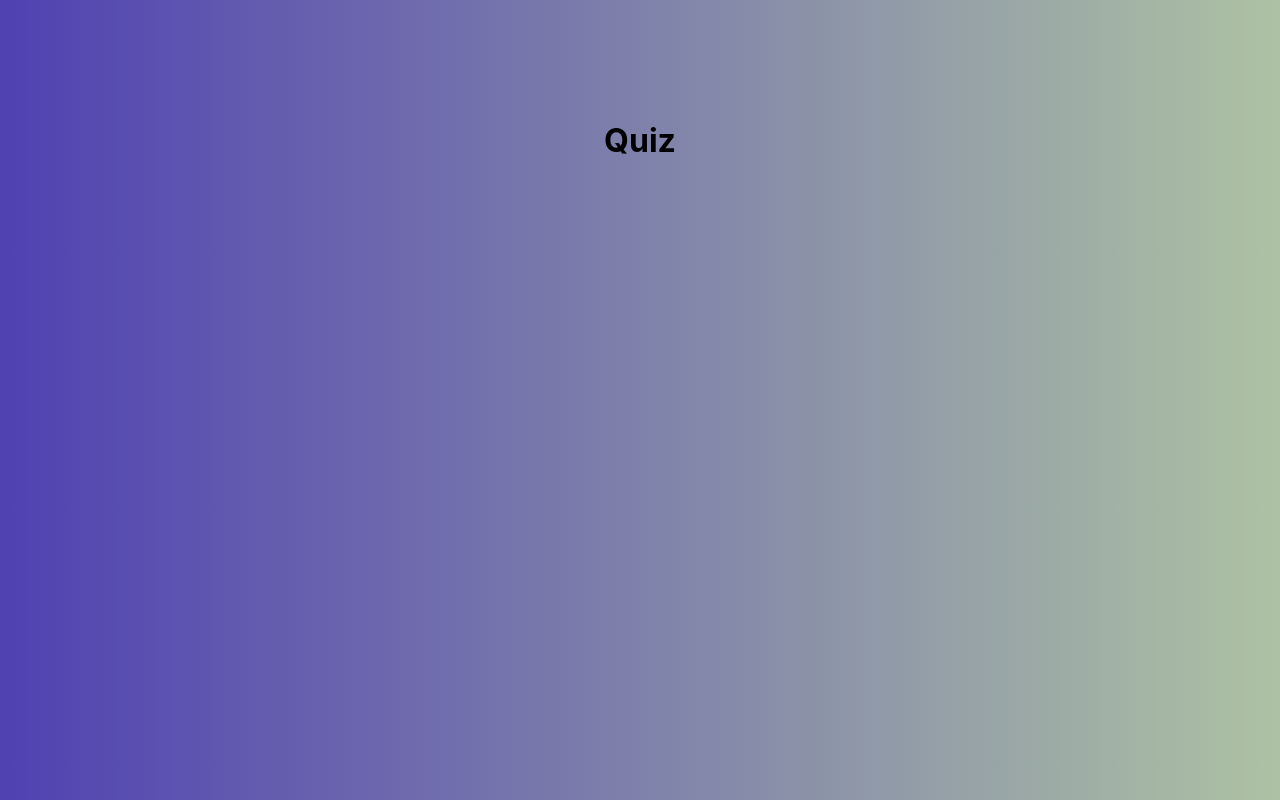
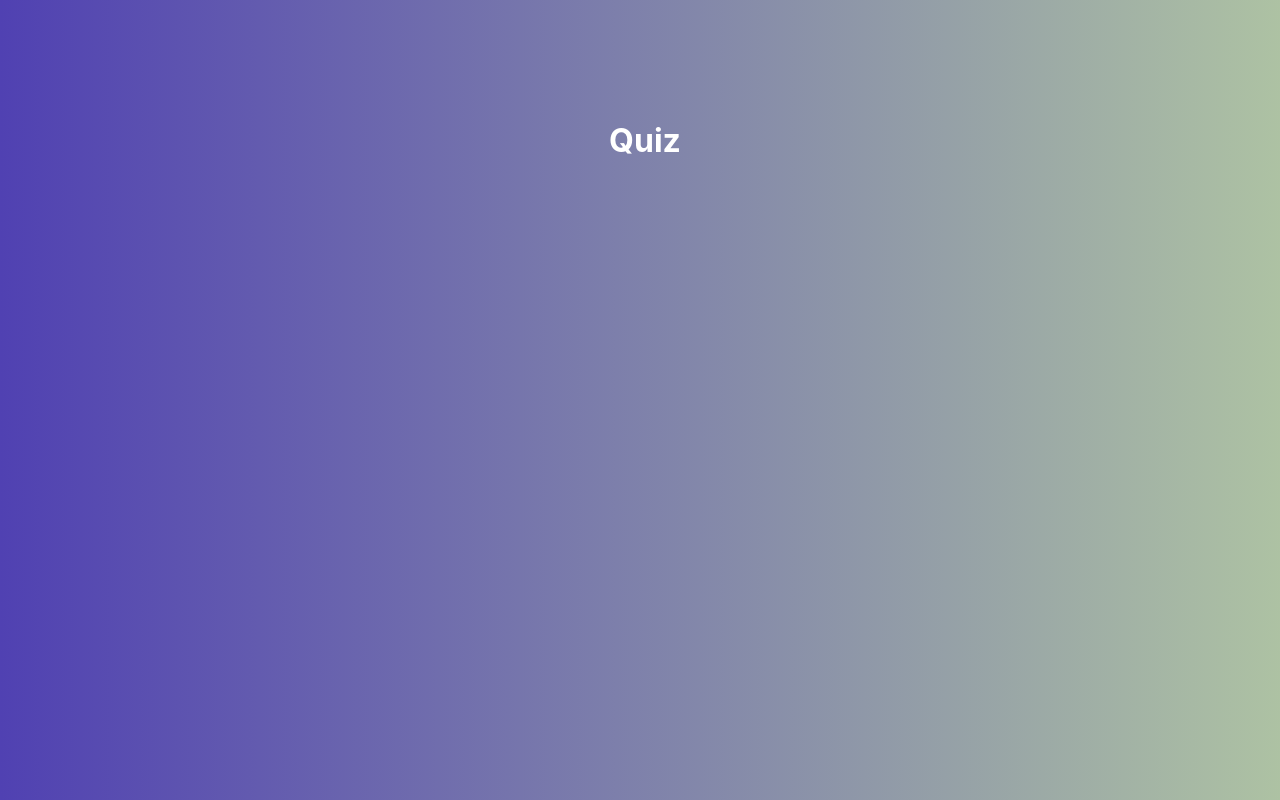
Before and after one commit to casper-ilona/react-quiz, a React app: page / in a window 1280 px wide. Built offline with nearby package versions, Linux system fonts and the light colour scheme.

Commit message:
создание главной страницы,создали файлы Quiz,добавили css свойство градиент (backround:linear-gradient()),добавила джс файл

```diff
--- a/src/containers/Quiz/Quiz.js
+++ b/src/containers/Quiz/Quiz.js
@@ -2,6 +2,10 @@ import React, { Component } from 'react';
 import classes from './Quiz.module.css';
 
 class Quiz extends Component {
+    state={
+        quiz: []
+    };
+
     render() {
         return (
             <div className={classes.Quiz}>
--- a/src/containers/Quiz/Quiz.module.css
+++ b/src/containers/Quiz/Quiz.module.css
@@ -6,3 +6,7 @@
     width: 100%;
     background:linear-gradient(90deg,#5041b2 0%,#7969 100%) ;
 }
+.Quiz h1{
+   color:#fff;
+   margin-left:10px;
+}
```
Also changed, not shown: src/components/ActiveQuiz/ActiveQuiz.js (added).
